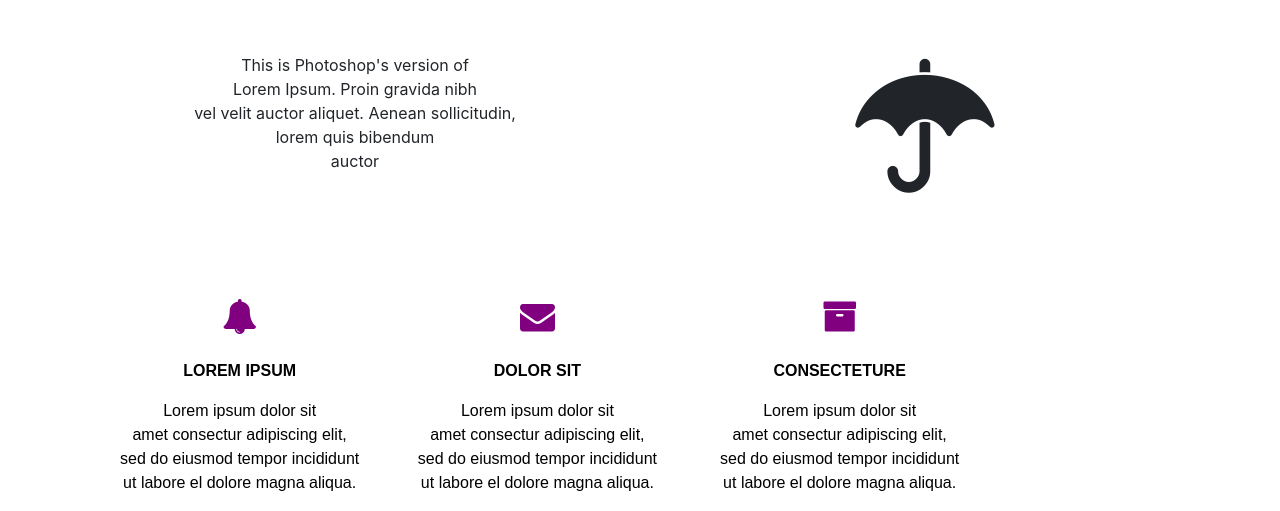
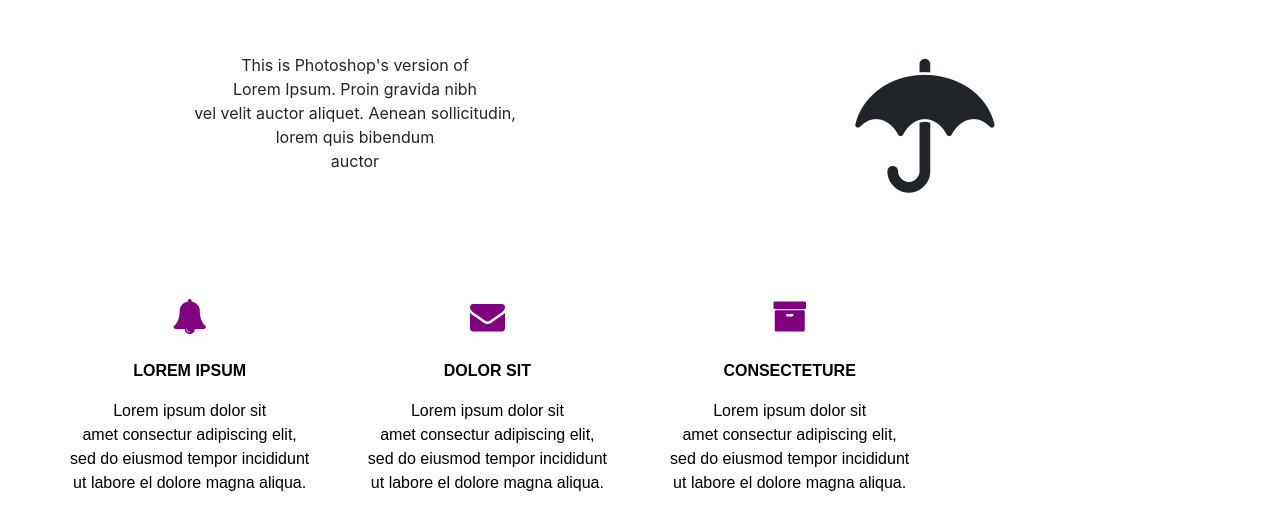
Before and after one commit to kamali1511/LGMVIP, a plain HTML site: page Task1/index.html in a window 1280 px wide. Shown: the part 875-1386 px from the top of the page. Drawn offline with nearby package versions, Linux system fonts and the light colour scheme.

Commit message:
Update index.html

```diff
--- a/Task1/index.html
+++ b/Task1/index.html
@@ -98,7 +98,7 @@
       </section>
       <br><br><br><br>
       <section class="feature container">
-          <div class="row" style="text-align: center; padding-left: 50px;">
+          <div class="row" style="text-align: center;">
           <div class="column">
               <i id="feat" style="align-items: center;" class="fa fa-bell"></i><br><br>
               <p style="text-align: center; color: black;"><b>LOREM IPSUM</b></p>
```
